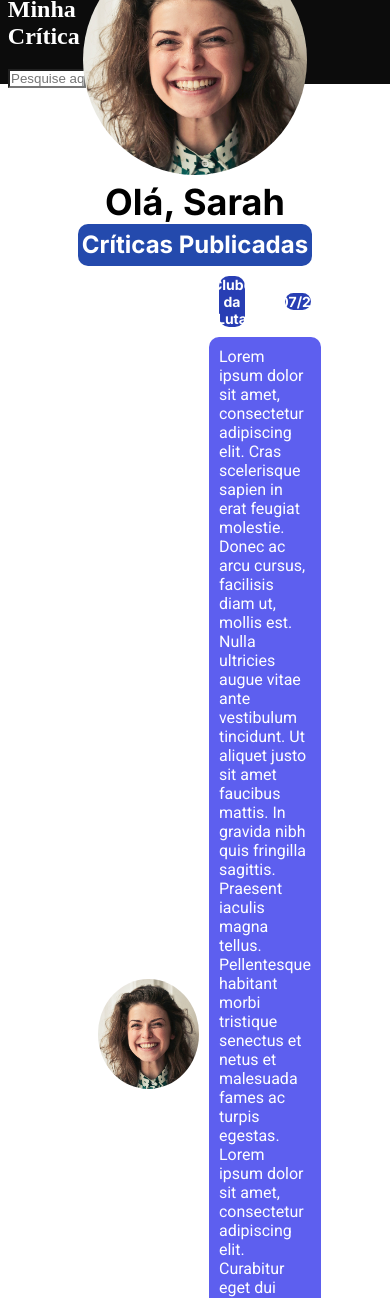
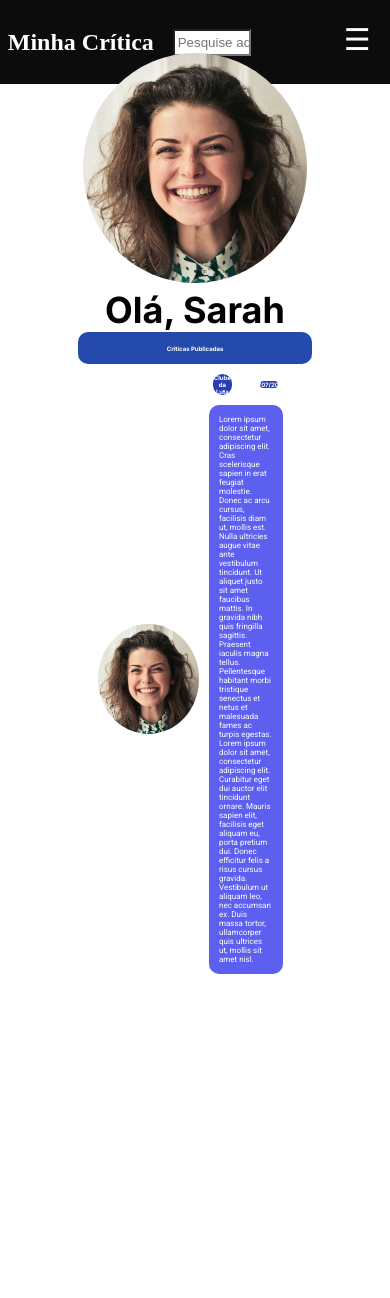
Before and after one commit to kevinraafael/MinhaCritica, a PHP site: page /src/pages/Profile/index.html in a window 390 px wide. Shown: the top 1298 px of the page. After the commit the page ends 974 px from the top, so only its background shows below. Run offline with PHP 8.4, Linux system fonts and the light colour scheme.

Commit message:
Foram Realizadas as alterações da responsidade

```diff
--- a/src/pages/Login/index.html
+++ b/src/pages/Login/index.html
@@ -17,6 +17,8 @@
                      <input type="text" id="search" name ="searchBox" placeHolder= "Pesquise aqui"/>
 
                 </div>
+                <input type="checkbox" id="bt_menu" />
+                <label for="bt_menu">&#9776;</label>
                 <nav id="navigation">
                     <ul>
                         <li >
--- a/src/pages/Profile/index.css
+++ b/src/pages/Profile/index.css
@@ -149,4 +149,97 @@ img {
   color: #fff;
   background-color: #5d5fef;
   border-radius: 10px;
+  font-size: 16px;
 }
+
+/*================================================================ Responsividade============================================================================*/
+label[for="bt_menu"] {
+  padding: 5px;
+  background-color: #0c0c0c;
+  color: #fff;
+  font-family: Arial, Helvetica, sans-serif;
+  text-align: center;
+  font-size: 30px;
+  cursor: pointer;
+  width: 50px;
+  height: 50px;
+}
+#bt_menu {
+  display: none;
+}
+label[for="bt_menu"] {
+  display: none;
+}
+
+@media (max-width: 900px) {
+  label[for="bt_menu"] {
+    display: block;
+  }
+  #navigation {
+    position: absolute;
+    top: 8vh;
+    right: 0;
+    width: 50vw;
+    background-color: #0c0c0c;
+    margin-top: -300%;
+  }
+  #bt_menu:checked ~ #navigation {
+    margin-top: 0%;
+  }
+
+  #navigation > ul {
+    display: grid;
+    justify-content: center;
+    flex-direction: column;
+  }
+
+  #navigation > ul > li {
+    margin: 50%;
+    padding: 0;
+  }
+
+  #navigation ul li {
+    display: block;
+    margin: 50px 0;
+    line-height: 30px;
+  }
+
+  .slick-slide img {
+    width: 100%;
+    height: 100%;
+  }
+}
+/*================================================================ Responsividade============================================================================*/
+@media (max-width: 1500px) {
+  .containerText {
+    font-size: 0.75em;
+  }
+}
+@media (max-width: 1200px) {
+  .shortRoundedText {
+    font-size: 10px;
+  }
+  .containerText {
+    font-size: 0.5em;
+  }
+  .titleText {
+    font-size: 10px;
+  }
+}
+@media (max-width: 950px) {
+  .shortRoundedText {
+    font-size: 8px;
+  }
+  .titleText {
+    font-size: 8px;
+  }
+}
+
+@media (max-width: 800px) {
+  .shortRoundedText {
+    font-size: 6px;
+  }
+  .titleText {
+    font-size: 6px;
+  }
+}
--- a/src/pages/Profile/index.html
+++ b/src/pages/Profile/index.html
@@ -1,9 +1,9 @@
 <!DOCTYPE html>
 <html lang="en">
   <head>
-    <meta charset="UTF-8">
-    <meta http-equiv="X-UA-Compatible" content="IE=edge">
-    <meta name="viewport" content="width=device-width, initial-scale=1.0">
+    <meta charset="UTF-8" />
+    <meta http-equiv="X-UA-Compatible" content="IE=edge" />
+    <meta name="viewport" content="width=device-width, initial-scale=1.0" />
     <link href="index.css" rel="stylesheet" />
     <title>Minha Crítica</title>
   </head>
@@ -19,6 +19,8 @@
             placeholder="Pesquise aqui"
           />
         </div>
+        <input type="checkbox" id="bt_menu" />
+        <label for="bt_menu">&#9776;</label>
         <nav id="navigation">
           <ul>
             <li>
@@ -41,33 +43,36 @@
       </div>
     </div>
     <div class="mainContainer">
-        <img src="../../assets/images/woman-perfil2.jpg">
-        <span class="userName">
-            Olá, Sarah
-        </span>
+      <img src="../../assets/images/woman-perfil2.jpg" />
+      <span class="userName"> Olá, Sarah </span>
       <div class="containerCritic">
-          <div class ="titleContainer">
-            <span class="titleText">
-             Críticas Publicadas
-            </span>
+        <div class="titleContainer">
+          <span class="titleText"> Críticas Publicadas </span>
         </div>
         <div class="usersCritic">
-            <img src="../../assets/images/woman-perfil2.jpg">
-            <div class = containerCritic>
-              <div class ="shortInfoRow">
+          <img src="../../assets/images/woman-perfil2.jpg" />
+          <div class="containerCritic">
+            <div class="shortInfoRow">
               <div class="shortRounded">
-                  <div class="shortRoundedText">
-                    Clube da Luta
+                <div class="shortRoundedText">Clube da Luta</div>
+              </div>
+              <div class="shortRounded">
+                <div class="shortRoundedText">07/07/2000</div>
               </div>
             </div>
-                <div class="shortRounded">
-                  <div class="shortRoundedText">
-                    07/07/2000
-                  </div>
-                </div>
-              </div>
-              <div class ="containerText">
-                Lorem ipsum dolor sit amet, consectetur adipiscing elit. Cras scelerisque sapien in erat feugiat molestie. Donec ac arcu cursus, facilisis diam ut, mollis est. Nulla ultricies augue vitae ante vestibulum tincidunt. Ut aliquet justo sit amet faucibus mattis. In gravida nibh quis fringilla sagittis. Praesent iaculis magna tellus. Pellentesque habitant morbi tristique senectus et netus et malesuada fames ac turpis egestas. Lorem ipsum dolor sit amet, consectetur adipiscing elit. Curabitur eget dui auctor elit tincidunt ornare. Mauris sapien elit, facilisis eget aliquam eu, porta pretium dui. Donec efficitur felis a risus cursus gravida. Vestibulum ut aliquam leo, nec accumsan ex. Duis massa tortor, ullamcorper quis ultrices ut, mollis sit amet nisl.
+            <div class="containerText">
+              Lorem ipsum dolor sit amet, consectetur adipiscing elit. Cras
+              scelerisque sapien in erat feugiat molestie. Donec ac arcu cursus,
+              facilisis diam ut, mollis est. Nulla ultricies augue vitae ante
+              vestibulum tincidunt. Ut aliquet justo sit amet faucibus mattis.
+              In gravida nibh quis fringilla sagittis. Praesent iaculis magna
+              tellus. Pellentesque habitant morbi tristique senectus et netus et
+              malesuada fames ac turpis egestas. Lorem ipsum dolor sit amet,
+              consectetur adipiscing elit. Curabitur eget dui auctor elit
+              tincidunt ornare. Mauris sapien elit, facilisis eget aliquam eu,
+              porta pretium dui. Donec efficitur felis a risus cursus gravida.
+              Vestibulum ut aliquam leo, nec accumsan ex. Duis massa tortor,
+              ullamcorper quis ultrices ut, mollis sit amet nisl.
             </div>
           </div>
         </div>
--- a/src/pages/Search/index.html
+++ b/src/pages/Search/index.html
@@ -27,6 +27,8 @@
             onkeydown="search()"
           />
         </div>
+        <input type="checkbox" id="bt_menu" />
+        <label for="bt_menu">&#9776;</label>
         <nav id="navigation">
           <ul>
             <li>
```
Also changed, not shown: src/pages/Login/index.css (+81 -3 lines), src/pages/Registration/index.css (+63 -4 lines), src/pages/Registration/index.php (+2 -13 lines), src/pages/Search/index.css (+59 -0 lines), src/db.sqlite3. Lines whose indentation alone changed are shown as unchanged.
